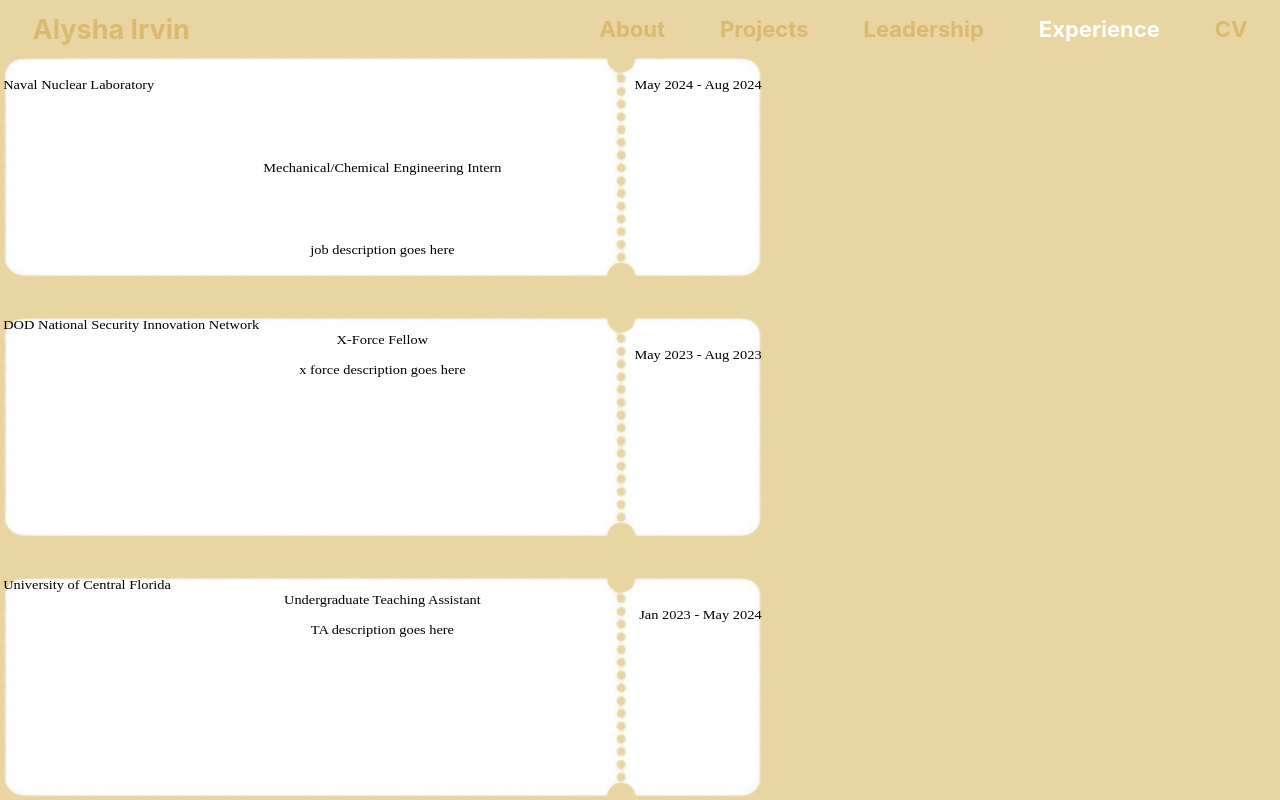
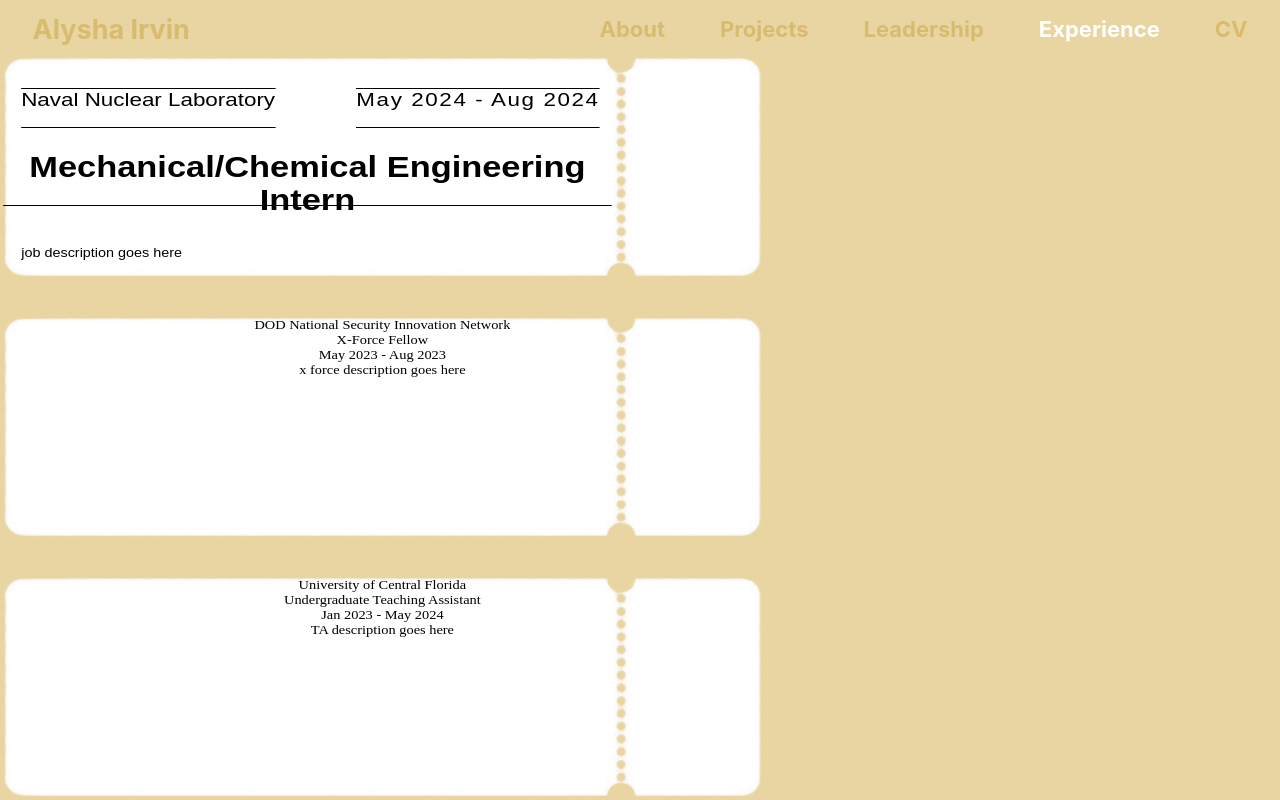
Before and after one commit to alyirvin/alyirvin.github.io, a React (Create React App) app: page /experience in a window 1280 px wide. Shown: the top 800 px of the page. Built offline with nearby package versions, Linux system fonts and the light colour scheme.

Commit message:
added navy styling to ticket

```diff
--- a/src/styles.css
+++ b/src/styles.css
@@ -1297,6 +1297,8 @@
   text-align: center; */
 }
 
+@import url('https://fonts.googleapis.com/css2?family=Montserrat:wght@300;700&display=swap');
+
 .expTicket#navy
 {
   display: grid;
@@ -1307,22 +1309,41 @@
   grid-template-rows: 1fr 2fr 1fr;
   align-items: center;
   justify-items: center;
+  font-family: 'Montserrat', sans-serif;
 }
 
-.exp-company {
+#navy .exp-company {
   grid-area: company;
   justify-self: start;
+  margin: 30px 0 0 15px;
+  font-size: 14pt;
+  border-bottom: 1px solid black;
+  border-top: 1px solid black;
+  height: 40px;
 }
 
-.exp-title {
+#navy .exp-title {
   grid-area: title;
+  font-size: 21.5pt;
+  margin-right: 125px;
+  font-weight: bold;
+  border-bottom: 1px solid black;
+  height: 55px;
 }
 
-.exp-years {
+#navy .exp-years {
   grid-area: years;
   justify-self: end;
+  margin: 30px 135px 0 0;
+  font-size: 14pt;
+  letter-spacing: 1pt;
+  border-bottom: 1px solid black;
+  border-top: 1px solid black;
+  height: 40px;
 }
 
-.exp-desc {
+#navy .exp-desc {
   grid-area: desc;
+  justify-self: start;
+  margin-left: 15px;
 }
```
